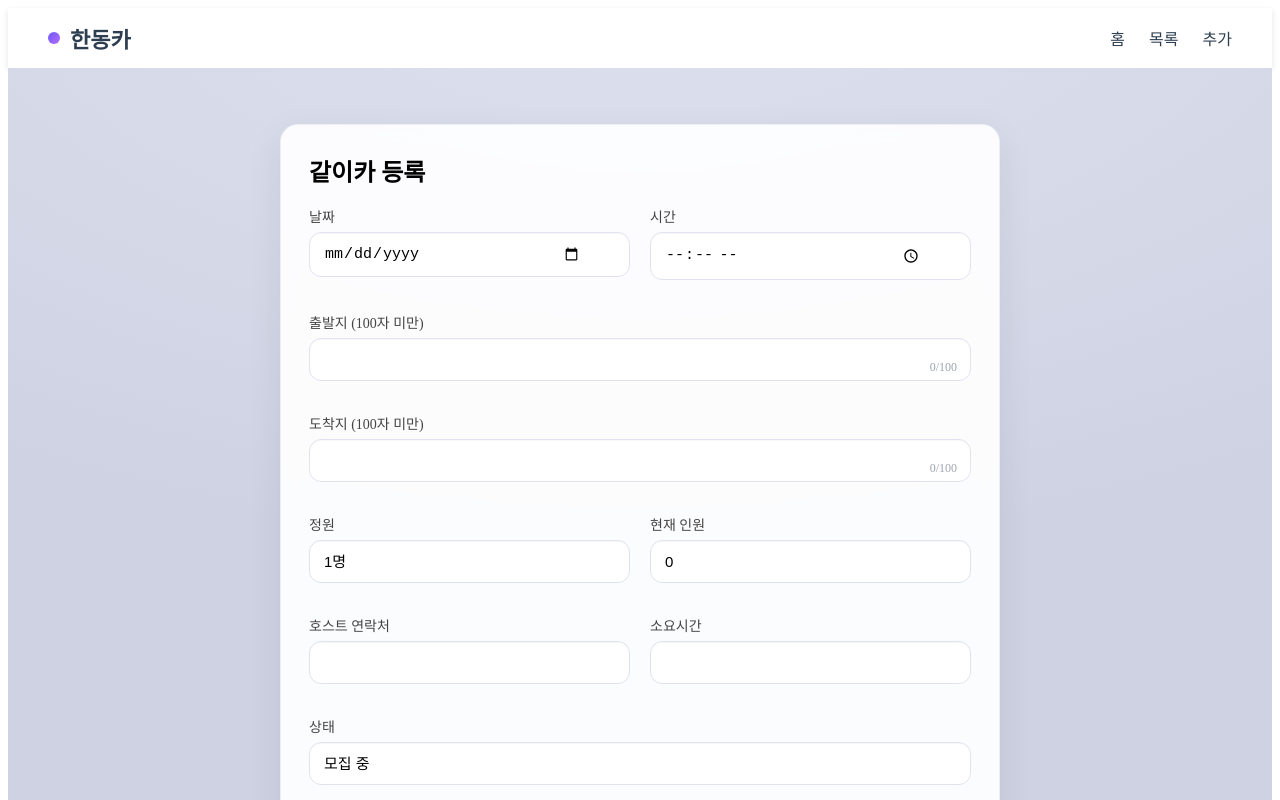
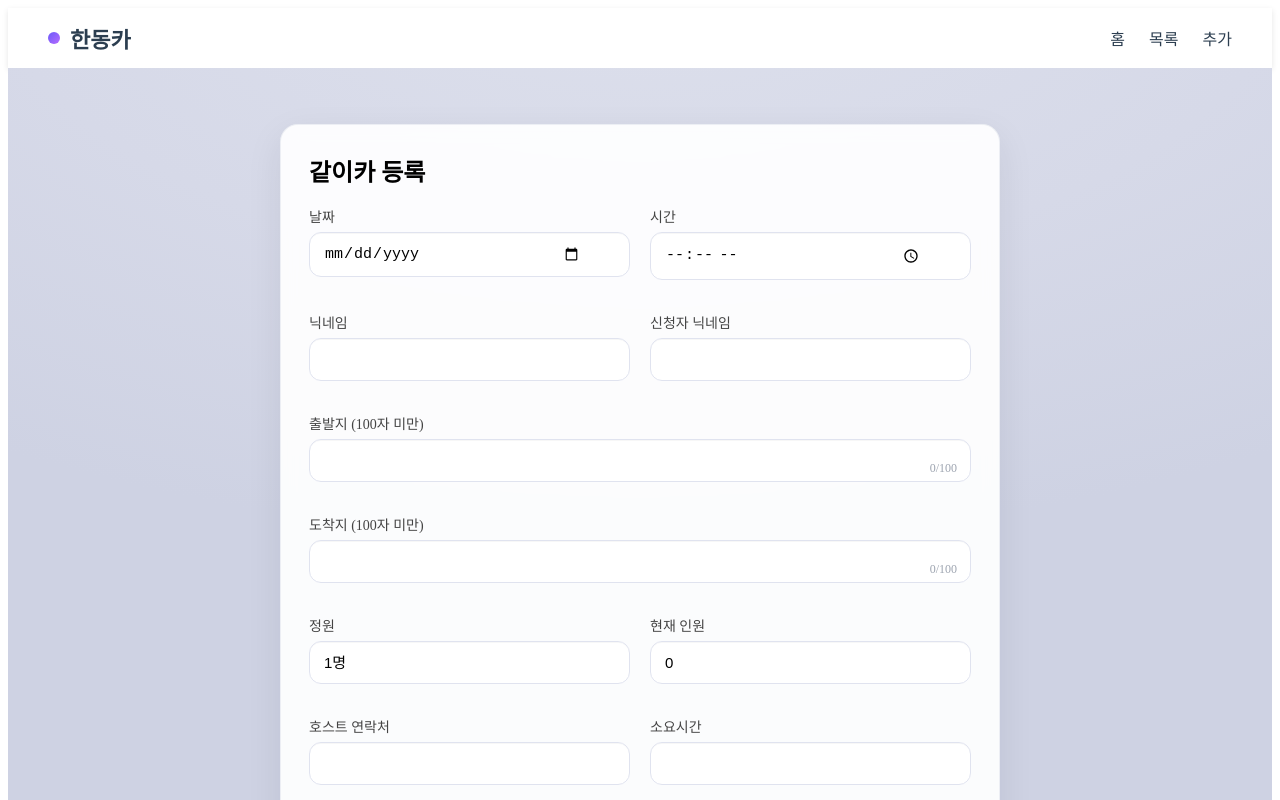
Before and after one commit to zzuniy/HandongCar_my, a React (Create React App) app: page /create in a window 1280 px wide. Shown: the top 800 px of the page. Built offline with nearby package versions, Linux system fonts and the light colour scheme; no server answers.

Commit message:
get host_nickname from create page

```diff
--- a/src/pages/create.jsx
+++ b/src/pages/create.jsx
@@ -11,12 +11,12 @@ export default function CreatePage(){
     date:"", time:"", start_point:"", destination:"",
     total_people:1, current_people:0,
     host_phone:"", total_time:"", status:"모집 중",
-    note:"", password:""
+    note:"", password:"",
+    host_nickname:"",          // ✅ 추가: 호스트 닉네임
   });
   const [errors,setErrors] = useState({start_point:"",destination:"",note:"",password:""});
 
   const numericKeys = useMemo(()=>["total_people","current_people"],[]);
-
   const toInt = (v,fb=0)=>Number.isFinite(+v)?+v:fb;
 
   const validate = (f)=>{
@@ -82,6 +82,18 @@ export default function CreatePage(){
             <div className={styles.field}>
               <label htmlFor="time" className={styles.label}>시간</label>
               <input id="time" className={styles.input} type="time" name="time" value={form.time} onChange={onChange} disabled={submitting}/>
+            </div>
+          </div>
+
+          {/* 닉네임(호스트/신청자) */}
+          <div className={styles.row2}>
+            <div className={styles.field}>
+              <label htmlFor="host_nickname" className={styles.label}>닉네임</label>
+              <input id="host_nickname" className={styles.input} name="host_nickname" value={form.host_nickname} onChange={onChange} maxLength={30} disabled={submitting}/>
+            </div>
+            <div className={styles.field}>
+              <label htmlFor="participant_nickname" className={styles.label}>신청자 닉네임</label>
+              <input id="participant_nickname" className={styles.input} name="participant_nickname" value={form.participant_nickname} onChange={onChange} maxLength={30} disabled={submitting}/>
             </div>
           </div>
 
```
